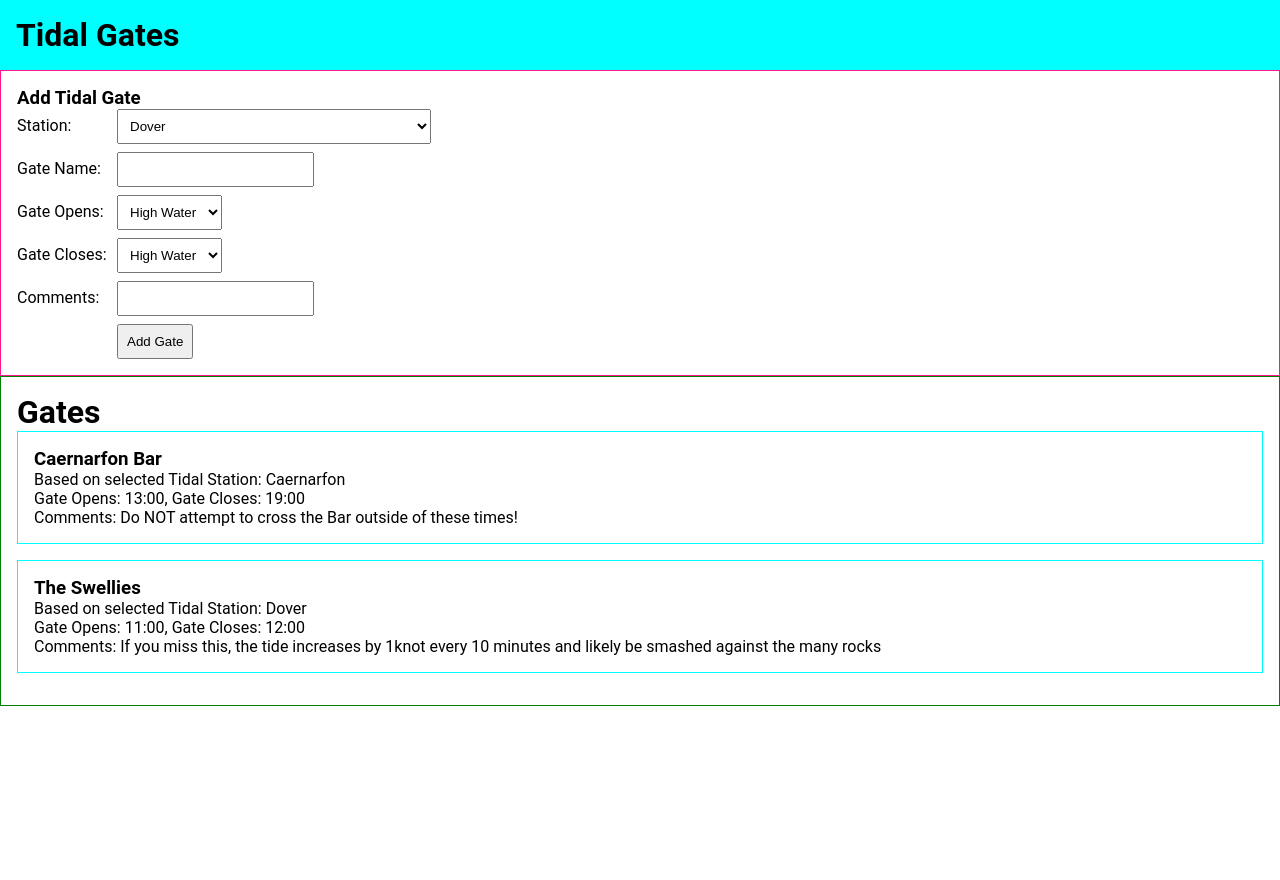
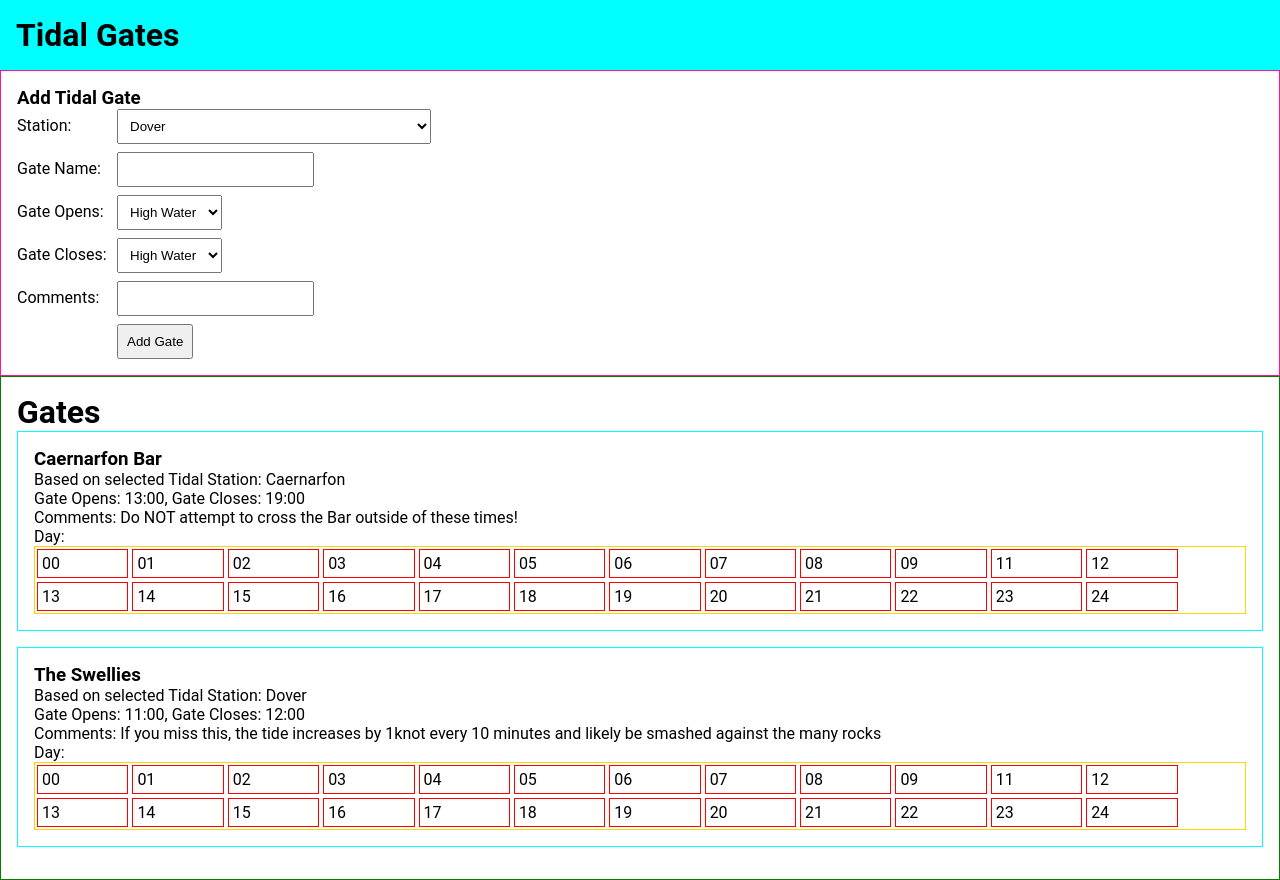
Before and after one commit to JPhasma/tidal-gates-app, a Next.js app: page / in a window 1280 px wide. Before the commit the page ends 800 px from the top, so only its background shows below. Built offline with nearby package versions, Linux system fonts and the light colour scheme.

Commit message:
added hour indicators to the gates list containers

```diff
--- a/app/components/GatesList/GatesList.jsx
+++ b/app/components/GatesList/GatesList.jsx
@@ -2,7 +2,7 @@
 
 import React, { useContext } from 'react';
 import { DataContext } from '../../libs/contexts/dataContext';
-
+import Hours from './Hours';
 function GatesList() {
   const { gates } = useContext(DataContext);
   return (
@@ -18,6 +18,7 @@ function GatesList() {
                   Gate Opens: {el.gateOpens}, Gate Closes: {el.gateCloses}
                 </p>
                 <p>Comments: {el.comments}</p>
+                <Hours />
               </div>
             </li>
           );
--- /dev/null
+++ b/app/components/GatesList/Hours.jsx
@@ -0,0 +1,47 @@
+import React from 'react';
+
+const hours = [
+  '00',
+  '01',
+  '02',
+  '03',
+  '04',
+  '05',
+  '06',
+  '07',
+  '08',
+  '09',
+  '11',
+  '12',
+  '13',
+  '14',
+  '15',
+  '16',
+  '17',
+  '18',
+  '19',
+  '20',
+  '21',
+  '22',
+  '23',
+  '24',
+];
+
+function Hours() {
+  return (
+    <div>
+      <span className='day_container'>Day:</span>
+      <div className='hours_container'>
+        {hours.map((hour, i) => {
+          return (
+            <div className='hour' key={i}>
+              {hour}
+            </div>
+          );
+        })}
+      </div>
+    </div>
+  );
+}
+
+export default Hours;
--- a/app/sass/_main.scss
+++ b/app/sass/_main.scss
@@ -13,4 +13,24 @@ main {
     margin-bottom: 1rem;
     padding: 1rem;
   }
+
+  .hour {
+    border: 1px solid red;
+    width: calc((100% - 22px) / 13);
+    padding: 4px;
+    margin: 2px;
+    display: inline-block;
+    box-sizing: border-box;
+    cursor: pointer;
+    &:hover {
+      background: red;
+      color: white;
+    }
+  }
+
+  .hours_container {
+    border: 1px solid gold;
+    display: flex;
+    flex-wrap: wrap;
+  }
 }
```
